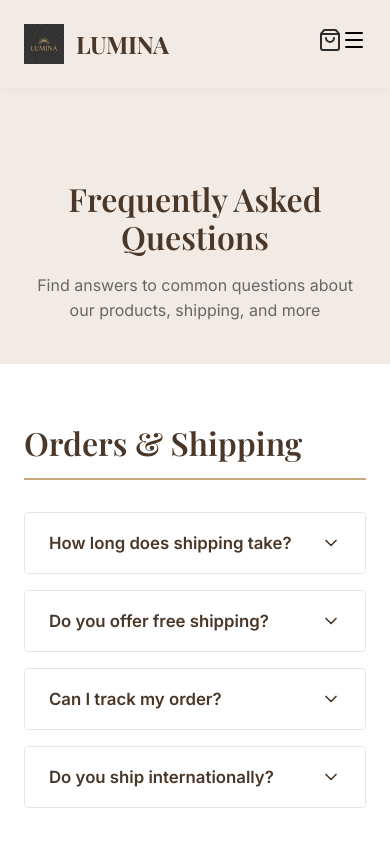
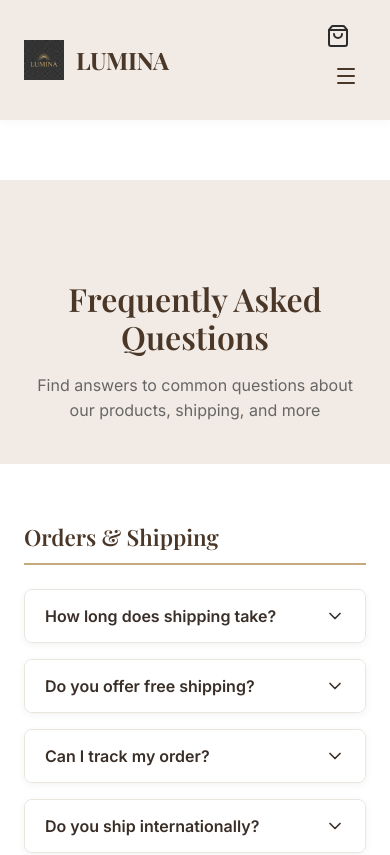
Before and after one commit to winnidebz1/LuminaSkin, a React (Vite) app: page /faqs in a window 390 px wide. Shown: the top 855 px of the page. Built offline with nearby package versions, Linux system fonts and the light colour scheme; a web font is replaced by a local one.

Commit message:
Fix mobile UI: cart badge positioning, mobile menu icon styling, FAQ text colors

```diff
--- a/src/index.css
+++ b/src/index.css
@@ -248,23 +248,41 @@ button {
   color: var(--color-gold);
 }
 
-.cart-btn {
+.cart-btn,
+.cart-icon-btn {
   position: relative;
 }
 
 .cart-badge {
   position: absolute;
-  top: -8px;
-  right: -8px;
-  background-color: var(--color-cocoa);
+  top: -6px;
+  right: -6px;
+  background-color: var(--color-gold);
   color: var(--color-white);
   font-size: 0.7rem;
+  font-weight: 600;
   width: 18px;
   height: 18px;
   border-radius: 50%;
   display: flex;
   align-items: center;
   justify-content: center;
+}
+
+.mobile-toggle {
+  background: none;
+  border: none;
+  color: var(--color-cocoa);
+  cursor: pointer;
+  padding: 8px;
+  display: flex;
+  align-items: center;
+  justify-content: center;
+  transition: color 0.3s ease;
+}
+
+.mobile-toggle:hover {
+  color: var(--color-gold);
 }
 
 /* Mobile Menu */
@@ -3408,3 +3426,142 @@ button {
   margin-top: 12px;
   padding-top: 16px;
 }
+
+/* FAQ Page Styles */
+.faqs-page {
+  padding-top: 100px;
+}
+
+.faq-content {
+  max-width: 900px;
+  margin: 0 auto;
+}
+
+.faq-category {
+  margin-bottom: 48px;
+}
+
+.faq-category-title {
+  font-size: 1.8rem;
+  margin-bottom: 24px;
+  color: var(--color-cocoa);
+  padding-bottom: 12px;
+  border-bottom: 2px solid var(--color-gold);
+}
+
+.faq-list {
+  display: flex;
+  flex-direction: column;
+  gap: 16px;
+}
+
+.faq-item {
+  background: white;
+  border-radius: 8px;
+  overflow: hidden;
+  box-shadow: 0 2px 8px rgba(0, 0, 0, 0.05);
+  transition: box-shadow 0.3s ease;
+}
+
+.faq-item:hover {
+  box-shadow: 0 4px 12px rgba(0, 0, 0, 0.1);
+}
+
+.faq-question {
+  width: 100%;
+  display: flex;
+  justify-content: space-between;
+  align-items: center;
+  padding: 20px 24px;
+  background: white;
+  border: none;
+  cursor: pointer;
+  text-align: left;
+  font-size: 1.05rem;
+  font-weight: 600;
+  color: var(--color-cocoa);
+  transition: background 0.2s ease;
+}
+
+.faq-question:hover {
+  background: var(--color-nude);
+}
+
+.faq-question span {
+  flex: 1;
+  padding-right: 16px;
+}
+
+.faq-answer {
+  padding: 0 24px 24px 24px;
+  color: #4a4a4a;
+  line-height: 1.7;
+  font-size: 0.95rem;
+}
+
+.faq-answer p {
+  margin: 0;
+  color: #4a4a4a;
+}
+
+.faq-contact {
+  background: var(--color-blush);
+  padding: 48px;
+  border-radius: 8px;
+  text-align: center;
+  margin-top: 60px;
+}
+
+.faq-contact h3 {
+  font-size: 1.8rem;
+  margin-bottom: 12px;
+  color: var(--color-cocoa);
+}
+
+.faq-contact p {
+  font-size: 1.1rem;
+  margin-bottom: 32px;
+  color: #666;
+}
+
+.contact-options {
+  display: flex;
+  gap: 16px;
+  justify-content: center;
+  flex-wrap: wrap;
+}
+
+/* Mobile-specific FAQ styles */
+@media (max-width: 768px) {
+  .faq-category-title {
+    font-size: 1.4rem;
+  }
+
+  .faq-question {
+    font-size: 1rem;
+    padding: 16px 20px;
+    color: #3a2f28;
+  }
+
+  .faq-answer {
+    padding: 0 20px 20px 20px;
+    color: #3a2f28;
+    font-size: 0.9rem;
+  }
+
+  .faq-answer p {
+    color: #3a2f28;
+  }
+
+  .faq-contact {
+    padding: 32px 24px;
+  }
+
+  .contact-options {
+    flex-direction: column;
+  }
+
+  .contact-options .btn {
+    width: 100%;
+  }
+}
```
